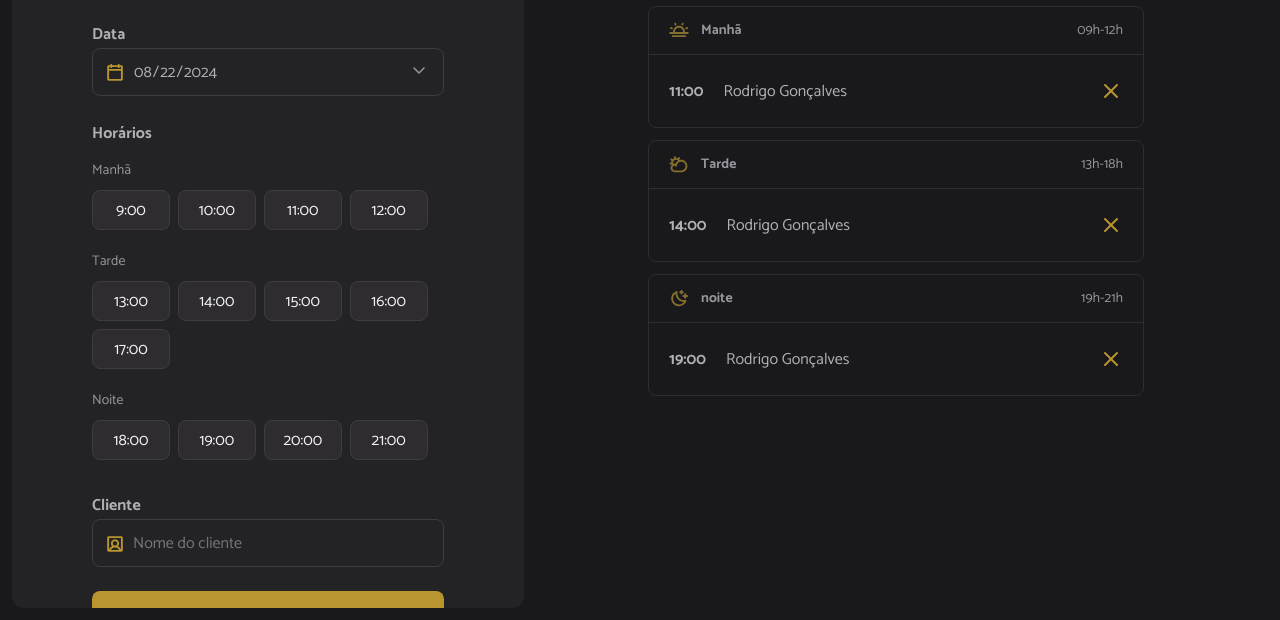
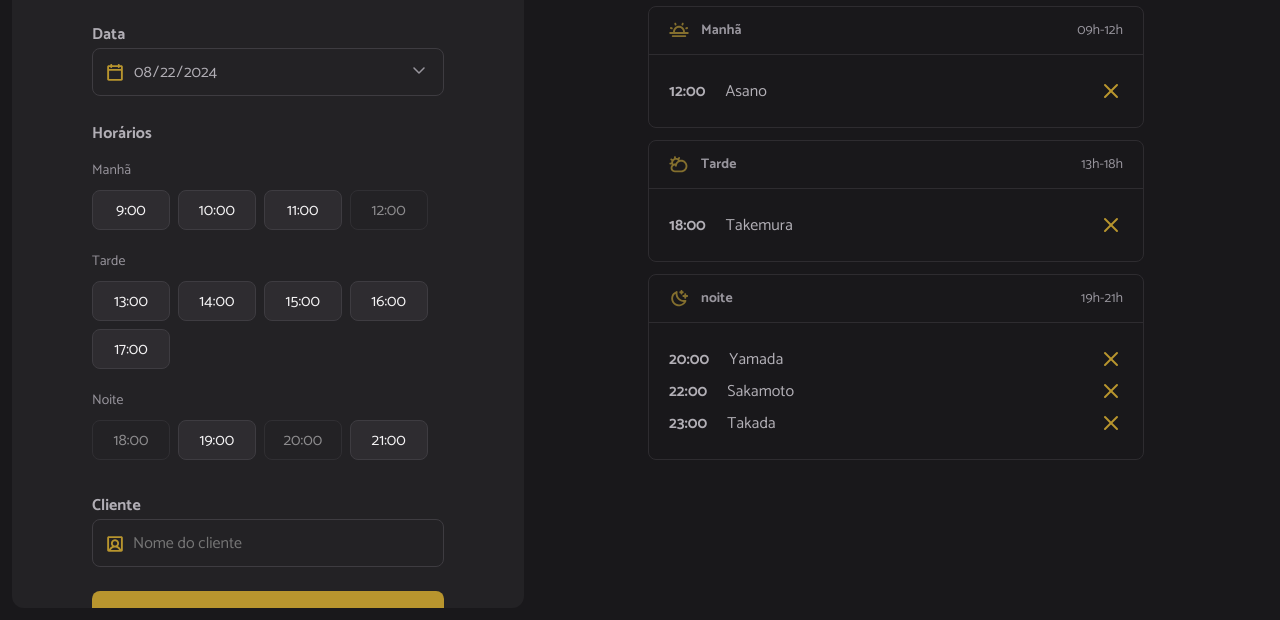
Before and after one commit to Giovani-O/hair-day-mba, a website built with webpack: page index.html in a window 1280 px wide. Shown: the part 180-800 px from the top of the page. Built offline with nearby package versions, Linux system fonts and the light colour scheme; data requests are answered from the project's data file.

Commit message:
feat: Finished the project

```diff
--- a/index.html
+++ b/index.html
@@ -68,18 +68,7 @@
             <strong>Manhã</strong>
             <span>09h-12h</span>
           </header>
-          <ul id="period-morning" class="period">
-            <!-- Exemplo  -->
-            <li>
-              <strong>11:00</strong>
-              <span>Rodrigo Gonçalves</span>
-              <img
-                src="./src/assets/cancel.svg"
-                alt="Cancelar"
-                class="cancel-icon"
-              />
-            </li>
-          </ul>
+          <ul id="period-morning" class="period"></ul>
         </section>
 
         <section class="schedule-period">
@@ -88,18 +77,7 @@
             <strong>Tarde</strong>
             <span>13h-18h</span>
           </header>
-          <ul id="period-afternoon" class="period">
-            <!-- Exemplo -->
-            <li>
-              <strong>14:00</strong>
-              <span>Rodrigo Gonçalves</span>
-              <img
-                src="./src/assets/cancel.svg"
-                alt="Cancelar"
-                class="cancel-icon"
-              />
-            </li>
-          </ul>
+          <ul id="period-afternoon" class="period"></ul>
         </section>
 
         <section class="schedule-period">
@@ -108,18 +86,7 @@
             <strong>noite</strong>
             <span>19h-21h</span>
           </header>
-          <ul id="period-night" class="period">
-            <!-- Exemplo -->
-            <li>
-              <strong>19:00</strong>
-              <span>Rodrigo Gonçalves</span>
-              <img
-                src="./src/assets/cancel.svg"
-                alt="Cancelar"
-                class="cancel-icon"
-              />
-            </li>
-          </ul>
+          <ul id="period-night" class="period"></ul>
         </section>
       </aside>
     </div>
--- a/server.json
+++ b/server.json
@@ -1,9 +1,34 @@
 {
   "schedules": [
     {
-      "id": 1724282305823,
+      "id": "1724282305823",
       "name": "Tanaka",
-      "when": "2024-08-22T13:00:00.000Z"
+      "when": "2024-08-21T13:00:00.000Z"
+    },
+    {
+      "id": "1724284884580",
+      "name": "Yamada",
+      "when": "2024-08-22T20:00:00.000Z"
+    },
+    {
+      "id": "1724284942895",
+      "name": "Sakamoto",
+      "when": "2024-08-22T22:00:00.000Z"
+    },
+    {
+      "id": "1724286145328",
+      "name": "Takada",
+      "when": "2024-08-22T23:00:00.000Z"
+    },
+    {
+      "id": "1724286438630",
+      "name": "Asano",
+      "when": "2024-08-22T12:00:00.000Z"
+    },
+    {
+      "id": "1724287189303",
+      "name": "Takemura",
+      "when": "2024-08-22T18:00:00.000Z"
     }
   ]
 }
--- a/src/main.js
+++ b/src/main.js
@@ -12,3 +12,4 @@ import './styles/schedule.css'
 import './modules/form/submit.js'
 import './modules/form/date-change.js'
 import './modules/page-load.js'
+import './modules/schedules/cancel.js'
--- a/src/modules/form/hours-load.js
+++ b/src/modules/form/hours-load.js
@@ -4,18 +4,25 @@ import { hoursClick } from './hours-click.js'
 
 const hours = document.getElementById('hours')
 
-export function hoursLoad({ date }) {
+export function hoursLoad({ date, dailySchedules }) {
   // Limpa a lista de horários
   hours.innerHTML = ''
+
+  const unavailableHours = dailySchedules.map((schedule) =>
+    dayjs(schedule.when).format('HH:mm'),
+  )
 
   const opening = openingHours.map((hour) => {
     const [scheduleHour] = hour.split(':')
 
     const isHourPast = dayjs(date).add(scheduleHour, 'hour').isBefore(dayjs())
 
+    const available =
+      unavailableHours.includes(hour.padStart(5, '0')) && !isHourPast
+
     return {
       hour,
-      available: isHourPast,
+      available,
     }
   })
 
--- a/src/modules/form/submit.js
+++ b/src/modules/form/submit.js
@@ -1,5 +1,6 @@
 import dayjs from 'dayjs'
 import { scheduleNew } from '../../services/schedule-new.js'
+import { schedulesDay } from '../schedules/load.js'
 
 const form = document.querySelector('form')
 const clientName = document.getElementById('client')
@@ -14,7 +15,7 @@ selectedDate.value = today
 // Define a data mínima
 selectedDate.min = today
 
-form.onsubmit = (event) => {
+form.onsubmit = async (event) => {
   event.preventDefault()
 
   try {
@@ -33,13 +34,17 @@ form.onsubmit = (event) => {
     const when = dayjs(selectedDate.value).add(hour, 'hour')
 
     // Gera um ID
-    const id = new Date().getTime()
+    const id = new Date().getTime().toString()
 
-    scheduleNew({
+    await scheduleNew({
       id,
       name,
       when,
     })
+
+    // Recarrega os agendamentos
+    await schedulesDay()
+    clientName.value = ''
   } catch (error) {
     alert('Não foi possível realizar o agendamento')
   }
--- /dev/null
+++ b/src/modules/schedules/cancel.js
@@ -0,0 +1,22 @@
+import { scheduleCancel } from '../../services/schedule-cancel.js'
+import { schedulesDay } from './load.js'
+
+const periods = document.querySelectorAll('.period')
+
+periods.forEach((period) => {
+  period.addEventListener('click', async (event) => {
+    if (event.target.classList.contains('cancel-icon')) {
+      const item = event.target.closest('li')
+      const { id } = item.dataset
+
+      if (id) {
+        const isConfirm = confirm('Tem certeza que deseja cancelar?')
+
+        if (isConfirm) {
+          await scheduleCancel({ id })
+          schedulesDay()
+        }
+      }
+    }
+  })
+})
--- a/src/modules/schedules/load.js
+++ b/src/modules/schedules/load.js
@@ -1,8 +1,14 @@
 import { hoursLoad } from '../form/hours-load.js'
+import { scheduleFetchByDay } from '../../services/schedule-fetch-by-day.js'
+import { scheduleShow } from './show.js'
 
 const selectedDate = document.getElementById('date')
-export function schedulesDay() {
+export async function schedulesDay() {
   const date = selectedDate.value
 
-  hoursLoad({ date })
+  const dailySchedules = await scheduleFetchByDay({ date })
+
+  scheduleShow({ dailySchedules })
+
+  hoursLoad({ date, dailySchedules })
 }
--- /dev/null
+++ b/src/modules/schedules/show.js
@@ -0,0 +1,43 @@
+import dayjs from 'dayjs'
+
+const periodMorning = document.getElementById('period-morning')
+const periodAfternoon = document.getElementById('period-afternoon')
+const periodNight = document.getElementById('period-night')
+
+export function scheduleShow({ dailySchedules }) {
+  try {
+    periodMorning.innerHTML = ''
+    periodAfternoon.innerHTML = ''
+    periodNight.innerHTML = ''
+
+    dailySchedules.forEach((schedule) => {
+      const item = document.createElement('li')
+      const time = document.createElement('strong')
+      const name = document.createElement('span')
+
+      item.setAttribute('data-id', schedule.id)
+
+      time.textContent = dayjs(schedule.when).format('HH:mm')
+      name.textContent = schedule.name
+
+      const cancelIcon = document.createElement('img')
+      cancelIcon.classList.add('cancel-icon')
+      cancelIcon.setAttribute('src', './src/assets/cancel.svg')
+      cancelIcon.setAttribute('alt', 'Cancelar')
+
+      item.append(time, name, cancelIcon)
+
+      const hour = dayjs(schedule.when).hour()
+
+      if (hour <= 12) {
+        periodMorning.appendChild(item)
+      } else if (hour > 12 && hour <= 18) {
+        periodAfternoon.appendChild(item)
+      } else {
+        periodNight.appendChild(item)
+      }
+    })
+  } catch (error) {
+    alert('Ocorreu um erro ao mostrar os agendamentos.')
+  }
+}
--- /dev/null
+++ b/src/services/schedule-cancel.js
@@ -0,0 +1,12 @@
+import { apiConfig } from './api-config.js'
+
+export async function scheduleCancel({ id }) {
+  try {
+    await fetch(`${apiConfig.baseURL}/schedules/${id}`, {
+      method: 'DELETE',
+    })
+    alert('Agendamento cancelado com sucesso')
+  } catch (error) {
+    alert('Não foi possível cancelar o agendamento')
+  }
+}
--- /dev/null
+++ b/src/services/schedule-fetch-by-day.js
@@ -0,0 +1,18 @@
+import dayjs from 'dayjs'
+import { apiConfig } from './api-config.js'
+
+export async function scheduleFetchByDay({ date }) {
+  try {
+    const response = await fetch(`${apiConfig.baseURL}/schedules`)
+
+    const data = await response.json()
+
+    const dailySchedules = data.filter((schedule) =>
+      dayjs(date).isSame(schedule.when, 'day'),
+    )
+
+    return dailySchedules
+  } catch (error) {
+    alert('Ocorreu um erro ao buscar agendamentos.')
+  }
+}
```
Also changed, not shown: dist/index.html.
